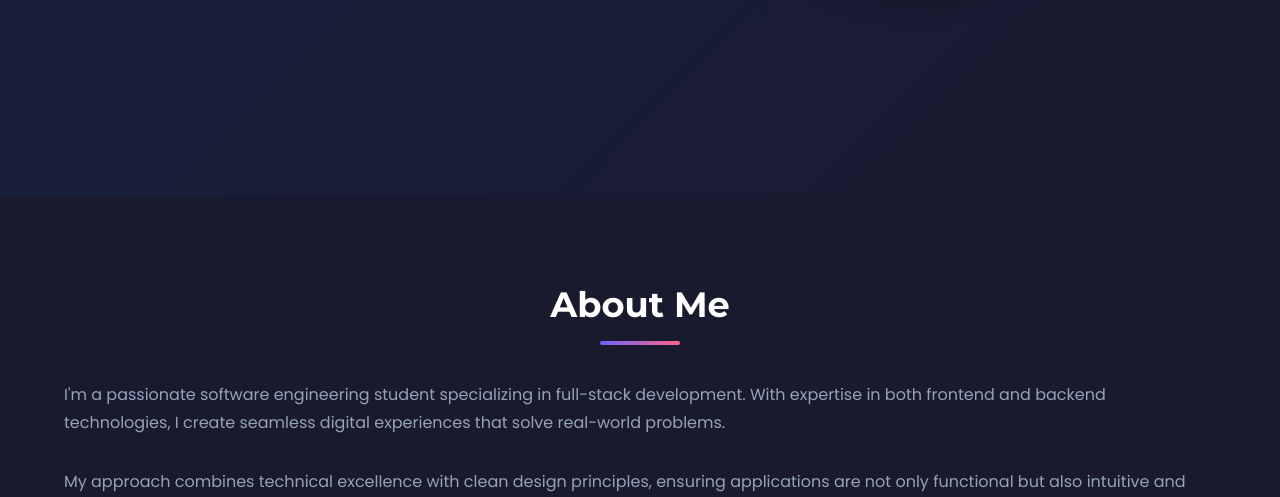
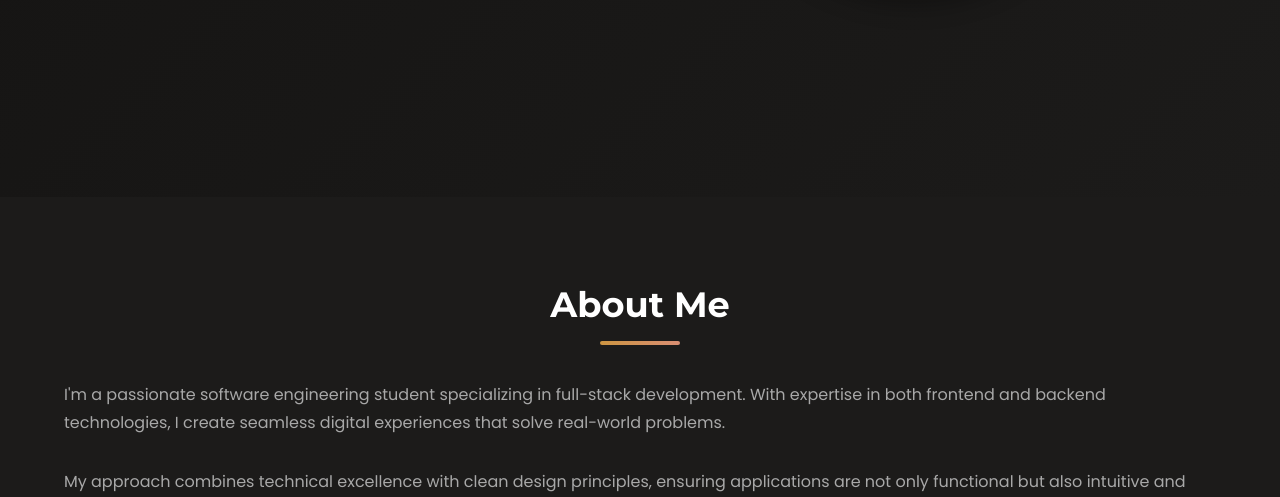
Before and after one commit to IsuruPradeep/Portfolio, a plain HTML site: page index.html in a window 1280 px wide. Shown: the part 603-1100 px from the top of the page. Drawn offline with nearby package versions, Linux system fonts and the light colour scheme.

Commit message:
change theme

```diff
--- a/style.css
+++ b/style.css
@@ -1,19 +1,20 @@
 :root {
-      --primary: #6C63FF;
-      --primary-light: #8A84FF;
-      --primary-dark: #4D46B3;
-      --secondary: #FF6584;
-      --tertiary: #00C9A7;
-      --dark: #1A1A2E;
-      --darker: #16213E;
-      --gray: #94A3B8;
-      --light-gray: #F1F5F9;
-      --lighter: #E2E8F0;
-      --white: #FFFFFF;
-      --transition: all 0.3s ease;
-      --shadow: 0 4px 12px rgba(0, 0, 0, 0.1);
-      --shadow-lg: 0 8px 24px rgba(0, 0, 0, 0.15);
-    }
+  --primary: #cd9542;
+  --primary-light: #e6b36a;
+  --primary-dark: #a87434;
+  --secondary: #d98e73;
+  --tertiary: #6cbf84;
+  --dark: #1c1b1a;
+  --darker: #141312;
+  --gray: #a8a8a8;
+  --light-gray: #f1f1f1;
+  --lighter: #ffffff;
+  --white: #ffffff;
+  --transition: all 0.3s ease;
+  --shadow: 0 4px 12px rgba(0, 0, 0, 0.2);
+  --shadow-lg: 0 8px 24px rgba(0, 0, 0, 0.3);
+}
+
 
     * {
       margin: 0;
```
